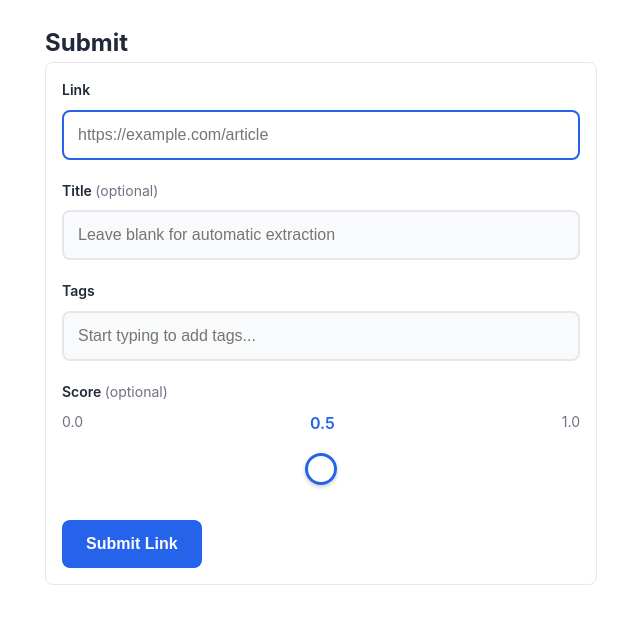
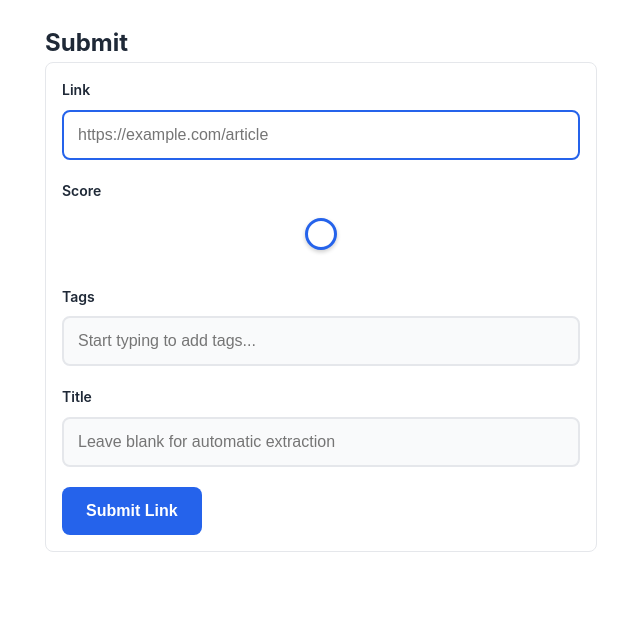
Before and after one commit to gperdrizet/logkeep, a Python web app: template src/templates/submit.html in a window 1280 px wide. Shown: the top 624 px of the page, without its empty margins (319-959 px from the left). Run offline with Jinja, Linux system fonts and the light colour scheme; the template is opened without the code that fills it, so the values that code supplies are empty.

Commit message:
Updated link submission UI - put inputs in order of most often used

```diff
--- a/src/templates/submit.html
+++ b/src/templates/submit.html
@@ -25,8 +25,8 @@
         </div>
 
         <div class="form-group">
-            <label for="title">Title <span style="font-weight: normal; color: #6b7280;">(optional)</span></label>
-            <input type="text" id="title" name="title" placeholder="Leave blank for automatic extraction" maxlength="500">
+            <label for="score">Score</label>
+            <input type="range" id="score" name="score" min="0" max="1" step="0.1" value="0.5" class="score-slider">
         </div>
 
         <div class="form-group">
@@ -44,13 +44,8 @@
         <input type="hidden" id="tags-hidden" name="tags_json" value="[]">
 
         <div class="form-group">
-            <label for="score">Score <span style="font-weight: normal; color: #6b7280;">(optional)</span></label>
-            <div style="display: flex; justify-content: space-between; margin-bottom: 8px;">
-                <span style="font-size: 14px; color: #6b7280;">0.0</span>
-                <span id="score-value" style="font-size: 16px; font-weight: 600; color: var(--primary-color);">0.5</span>
-                <span style="font-size: 14px; color: #6b7280;">1.0</span>
-            </div>
-            <input type="range" id="score" name="score" min="0" max="1" step="0.1" value="0.5" class="score-slider">
+            <label for="title">Title</label>
+            <input type="text" id="title" name="title" placeholder="Leave blank for automatic extraction" maxlength="500">
         </div>
 
         <button type="submit" class="btn btn-primary">Submit Link</button>
```
